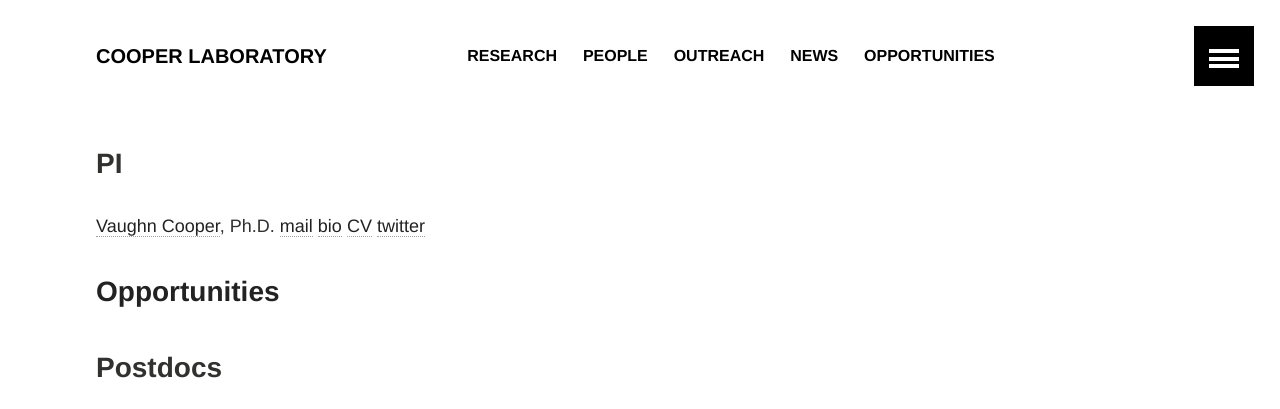
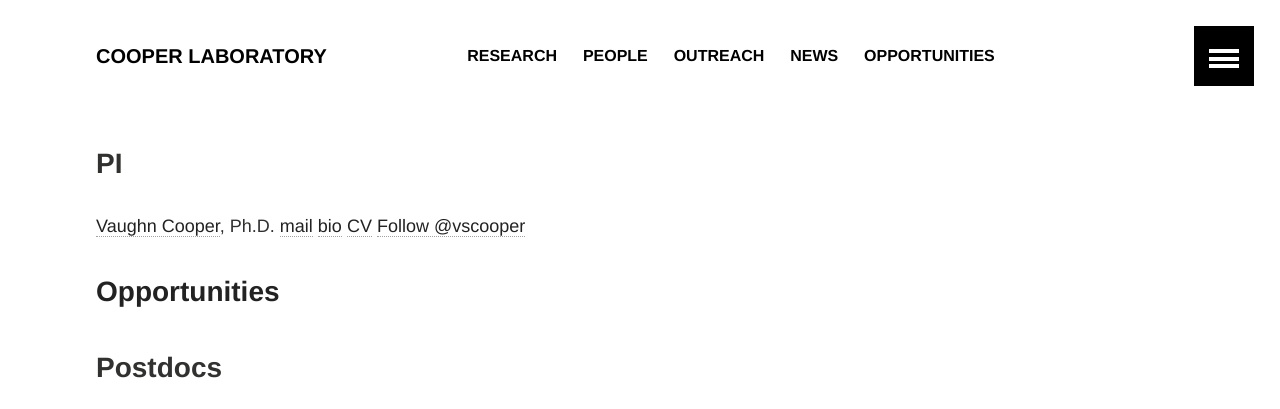
Before and after one commit to cdeitrick/vscooper.github.io, a Jekyll site: the page built from people.md, in a window 1280 px wide. Shown: the top 409 px of the page. Built offline with Jekyll 4.4.1, drawn with Linux system fonts in a browser that asks for light colours; comment, search, counter and statistics services are not loaded.

Commit message:
Update people.md

```diff
--- a/people.md
+++ b/people.md
@@ -4,7 +4,7 @@
 ---
 
 ### PI
-[Vaughn Cooper](/people/VaughnCooper/), Ph.D. [mail](mailto:vaughn.cooper@pitt.edu) [bio](/cooper-bio) [CV](/cv) [twitter](http://twitter.com/vscooper)
+[Vaughn Cooper](/people/VaughnCooper/), Ph.D. [mail](mailto:vaughn.cooper@pitt.edu) [bio](/cooper-bio) [CV](/cv) <a href="https://twitter.com/vscooper" class="twitter-follow-button" data-show-count="false">Follow @vscooper</a><script async src="//platform.twitter.com/widgets.js" charset="utf-8"></script>
 
 ### [Opportunities](/opportunities)
 
```
